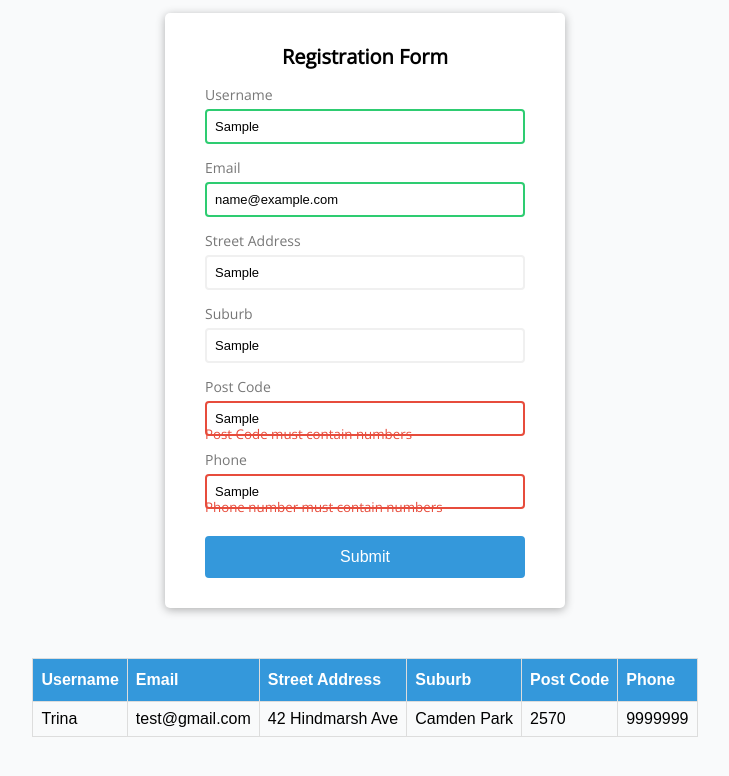
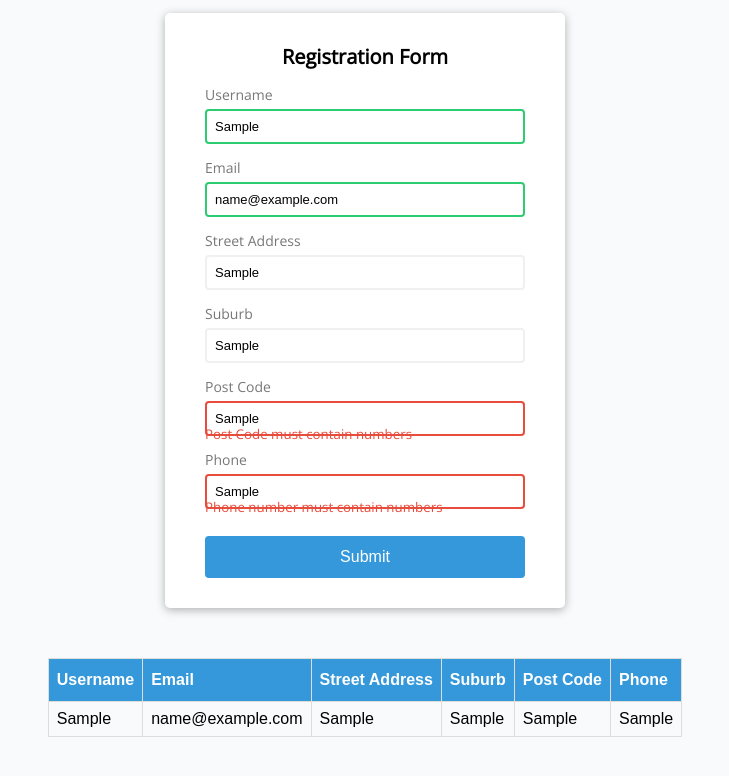
Before and after one commit to trinajoy/planet-ark, a plain HTML site: page index.html in a window 1280 px wide. Both pictures are taken after typing "Sample", "name@example.com", "Sample", "Sample", "Sample", "Sample" into the empty fields and a click on the button "Submit". Shown: the whole page, without its empty margins (275-1004 px from the left). Drawn offline with nearby package versions, Linux system fonts and the light colour scheme.

Commit message:
add form data dynamically

```diff
--- a/index.html
+++ b/index.html
@@ -46,8 +46,8 @@
           <button type="submit">Submit</button>
         </form>
       </div>
-      <div class="table-responsive">
-        <table id="customers">
+      <div id="table-responsive">
+        <table>
           <thead>
             <tr>
               <th>Username</th>
@@ -58,21 +58,12 @@
               <th>Phone</th>
             </tr>
           </thead>
-          <tbody>
-            <tr>
-              <td data-label="username">Trina</td>
-              <td data-label="email">test@gmail.com</td>
-              <td data-label="street">42 Hindmarsh Ave</td>
-              <td data-label="suburb">Camden Park</td>
-              <td data-label="postcode">2570</td>
-              <td data-label="phone">9999999</td>
-            </tr>
-          </tbody>
+
+          <tbody id="table-body"></tbody>
         </table>
       </div>
     </div>
 
-    <!-- <div id="user-data"></div> -->
     <script src="script.js"></script>
   </body>
 </html>
--- a/script.js
+++ b/script.js
@@ -5,7 +5,7 @@ const phone = document.getElementById("phone");
 const street = document.getElementById("street");
 const suburb = document.getElementById("suburb");
 const postCode = document.getElementById("post-code");
-const userData = document.getElementById("user-data");
+const table = document.getElementById("table-body");
 
 let formData = [];
 
@@ -89,7 +89,7 @@ function getFieldName(input) {
   return input.id.charAt(0).toUpperCase() + input.id.slice(1);
 }
 
-// Event listeners
+// Event listener
 form.addEventListener("submit", function (e) {
   e.preventDefault();
   checkRequired([username, email]);
@@ -108,35 +108,19 @@ form.addEventListener("submit", function (e) {
 
   formData.push({username: inputUserName, email: inputEmail, phone: inputPhone, street: inputStreet, suburb: inputSuburb, postcode: inputPostCode});
 
-  // myJSON = JSON.stringify(formData);
-  //console.log(formData);
-  // console.log(myJSON);
-
   console.log(formData);
   writeData(formData);
 });
 
 function writeData(input) {
-  userData.innerHTML = `
-
-  <table style="width:100%">
-    <tr>
-      <th> Username </th>
-      <th> Email </th>
-      <th> Phone </th>
-      <th> Street Address </th>
-      <th> Suburb </th>
-      <th> Post Code </th>
-    </tr>
+  table.innerHTML = `
       <tr>
         <td>${input[0].username}</td>
         <td>${input[0].email}</td>
-      <td>${input[0].phone}</td>
         <td>${input[0].street}</td>
         <td>${input[0].suburb}</td>
         <td>${input[0].postcode}</td>
+        <td>${input[0].phone}</td>
       </tr>
-  </table>
-
   `;
 }
```
Lines whose indentation alone changed are shown as unchanged.
